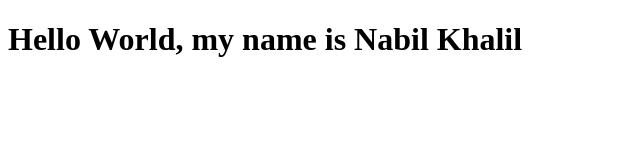
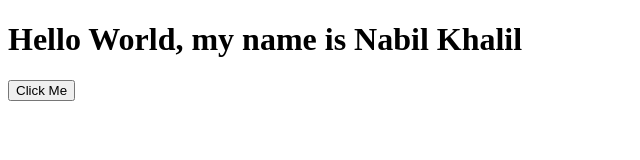
Before and after one commit to nkhalil98/nkhalil98.github.io, a plain HTML site: page index.html in a window 1280 px wide. Shown: the whole page, without its empty margins (0-640 px from the left). Drawn offline with Linux system fonts and the light colour scheme.

Commit message:
Update index.html

```diff
--- a/index.html
+++ b/index.html
@@ -8,6 +8,7 @@
 
 <body>
  <h1>Hello World, my name is Nabil Khalil</h1>
+ <button onclick="myFunction()">Click Me</button>
  <script src="script.js"></script>
 
 </body>
```
